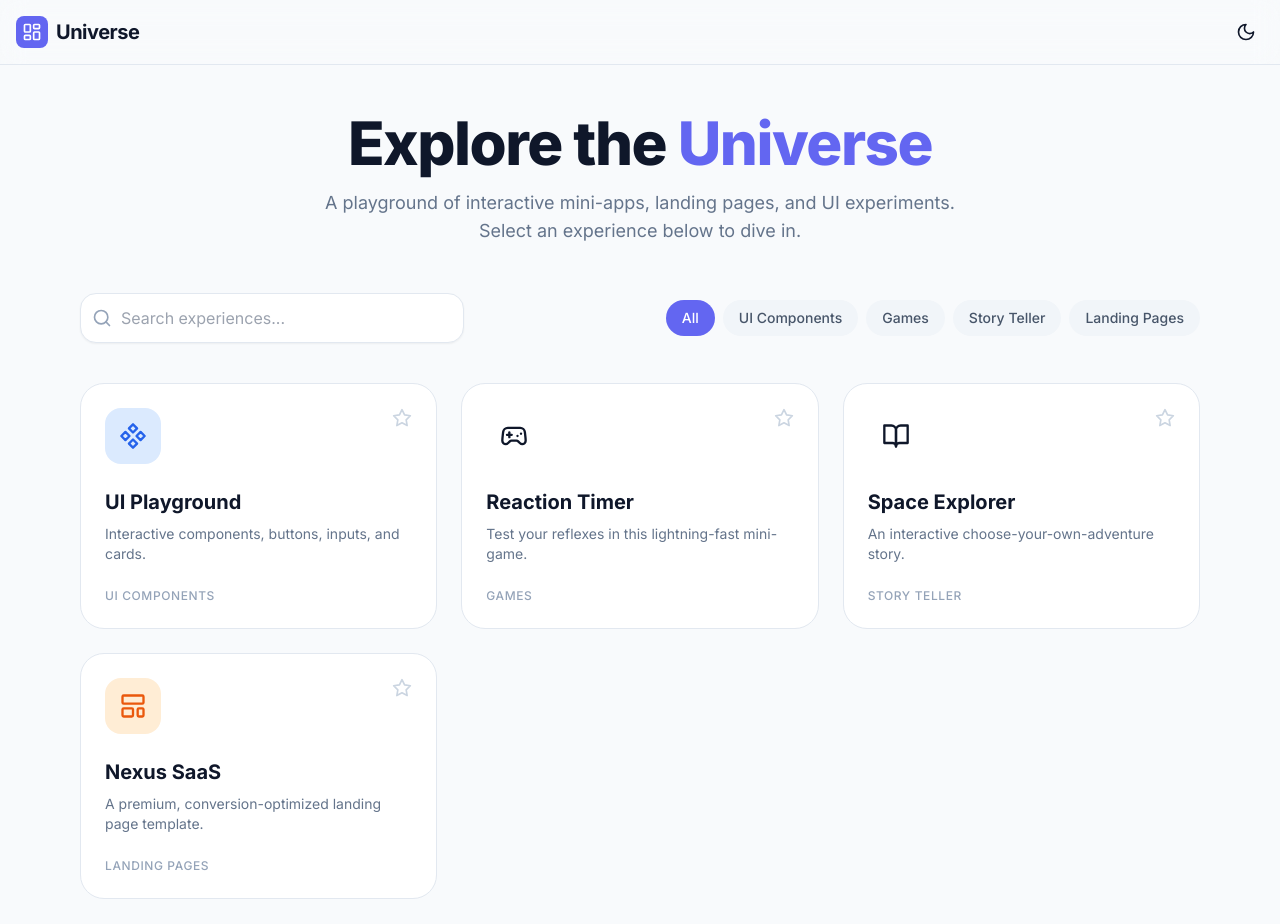
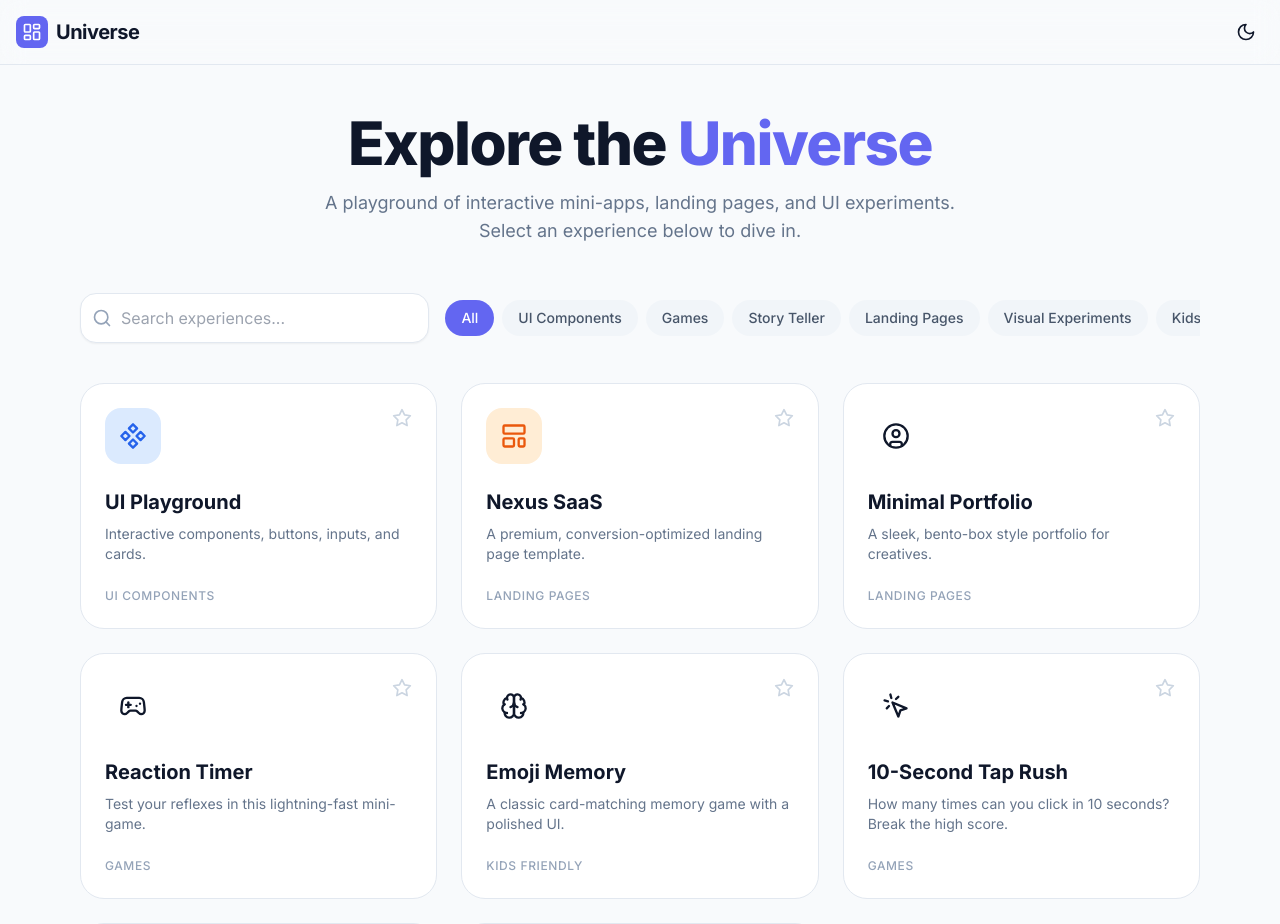
Before and after one commit to Prem759-0/landing-page-universe, a Next.js app: page / in a window 1280 px wide. Shown: the top 924 px of the page. Built offline with nearby package versions, Linux system fonts and the light colour scheme.

Commit message:
Update experiences.ts

```diff
--- a/data/experiences.ts
+++ b/data/experiences.ts
@@ -1,4 +1,7 @@
-import { Component, Gamepad2, BookOpen, LayoutTemplate } from "lucide-react";
+import {
+  Component, Gamepad2, BookOpen, LayoutTemplate,
+  Brain, UserCircle, MousePointerClick, Palette
+} from "lucide-react";
 
 export const categories = [
   "All",
@@ -6,6 +9,8 @@ export const categories = [
   "Games",
   "Story Teller",
   "Landing Pages",
+  "Visual Experiments",
+  "Kids Friendly"
 ];
 
 export const experiences = [
@@ -19,6 +24,24 @@ export const experiences = [
     color: "bg-blue-100 text-blue-600 dark:bg-blue-900/30 dark:text-blue-400",
   },
   {
+    id: "saas-landing",
+    title: "Nexus SaaS",
+    description: "A premium, conversion-optimized landing page template.",
+    category: "Landing Pages",
+    icon: LayoutTemplate,
+    href: "/saas-landing",
+    color: "bg-orange-100 text-orange-600 dark:bg-orange-900/30 dark:text-orange-400",
+  },
+  {
+    id: "portfolio-landing",
+    title: "Minimal Portfolio",
+    description: "A sleek, bento-box style portfolio for creatives.",
+    category: "Landing Pages",
+    icon: UserCircle,
+    href: "/portfolio-landing",
+    color: "bg-zinc-100 text-zinc-600 dark:bg-zinc-800/50 dark:text-zinc-400",
+  },
+  {
     id: "reaction-timer",
     title: "Reaction Timer",
     description: "Test your reflexes in this lightning-fast mini-game.",
@@ -26,6 +49,33 @@ export const experiences = [
     icon: Gamepad2,
     href: "/reaction-timer",
     color: "bg-emerald-100 text-emerald-600 dark:bg-emerald-900/30 dark:text-emerald-400",
+  },
+  {
+    id: "memory-game",
+    title: "Emoji Memory",
+    description: "A classic card-matching memory game with a polished UI.",
+    category: "Kids Friendly",
+    icon: Brain,
+    href: "/memory-game",
+    color: "bg-pink-100 text-pink-600 dark:bg-pink-900/30 dark:text-pink-400",
+  },
+  {
+    id: "tap-counter",
+    title: "10-Second Tap Rush",
+    description: "How many times can you click in 10 seconds? Break the high score.",
+    category: "Games",
+    icon: MousePointerClick,
+    href: "/tap-counter",
+    color: "bg-red-100 text-red-600 dark:bg-red-900/30 dark:text-red-400",
+  },
+  {
+    id: "gradient-maker",
+    title: "Mesh Gradients",
+    description: "Generate and copy beautiful CSS background gradients.",
+    category: "Visual Experiments",
+    icon: Palette,
+    href: "/gradient-maker",
+    color: "bg-cyan-100 text-cyan-600 dark:bg-cyan-900/30 dark:text-cyan-400",
   },
   {
     id: "story-teller",
@@ -36,13 +86,4 @@ export const experiences = [
     href: "/story-teller",
     color: "bg-purple-100 text-purple-600 dark:bg-purple-900/30 dark:text-purple-400",
   },
-  {
-    id: "saas-landing",
-    title: "Nexus SaaS",
-    description: "A premium, conversion-optimized landing page template.",
-    category: "Landing Pages",
-    icon: LayoutTemplate,
-    href: "/saas-landing",
-    color: "bg-orange-100 text-orange-600 dark:bg-orange-900/30 dark:text-orange-400",
-  },
 ];
```
